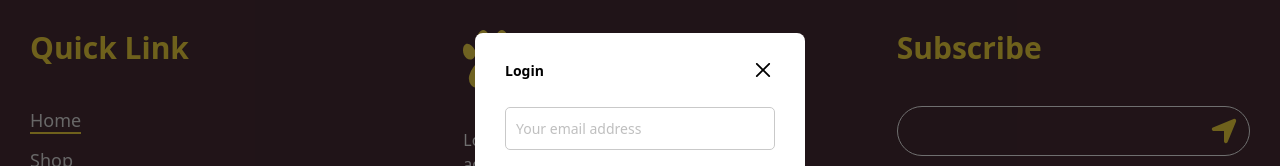
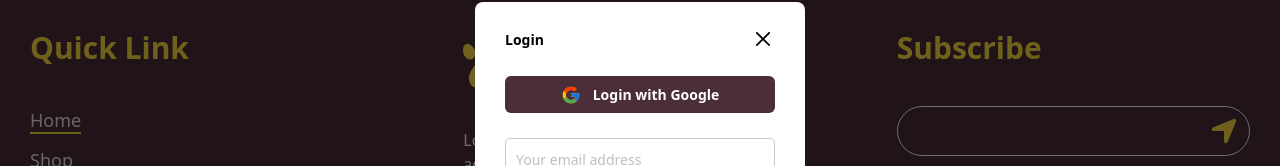
Before and after one commit to itsmeharazz/Pet-Shop, a React (Vite) app: page / in a window 1280 px wide. Both pictures are taken after a click on the icon 1235 px from the left and 48 px from the top of the page. Shown: the part 192-358 px from the top of the page. Built offline with nearby package versions, Linux system fonts and the light colour scheme; no server answers.

Commit message:
google authentication

```diff
--- a/package.json
+++ b/package.json
@@ -10,6 +10,7 @@
     "preview": "vite preview"
   },
   "dependencies": {
+    "@react-oauth/google": "^0.12.2",
     "@tailwindcss/vite": "^4.1.7",
     "react": "^19.1.0",
     "react-dom": "^19.1.0",
--- a/src/components/navBar/signinPopUp/SigninPopUp.jsx
+++ b/src/components/navBar/signinPopUp/SigninPopUp.jsx
@@ -1,10 +1,19 @@
 import React, { useState } from "react";
 import { RxCross2 } from "react-icons/rx";
+import { FcGoogle } from "react-icons/fc";
+import { useGoogleLogin } from "@react-oauth/google";
 
 const SignInPopUp = ({ setShowLogin }) => {
   const [currState, setCurrState] = useState("Login");
 
-  return (
+  const login = useGoogleLogin({
+    onSuccess: (codeResp) => {
+      console.log(codeResp);
+      // GetUserProfile(codeResp);
+    },
+    onError: (error) => console.log(error),
+  });
+    return (
     <div className='login-popup'>
       <div className='login-popup-container'>
         <div className='login-popup-title'>
@@ -14,6 +23,10 @@ const SignInPopUp = ({ setShowLogin }) => {
             className='cursor-pointer text-2xl font-extrabold '
           />
         </div>
+        <button onClick={login} className='w-full bg-[#4b2e37] text-center p-2 text-white rounded-md  cursor-pointer flex items-center justify-center gap-3 font-bold'>
+          <FcGoogle className='text-xl' />
+          Login with Google
+        </button>
         <div className='login-popup-inputs'>
           {currState === "Login" ? (
             <></>
@@ -22,9 +35,10 @@ const SignInPopUp = ({ setShowLogin }) => {
           )}
           <input type='email' placeholder='Your email address' className='' />
           <input type='password' placeholder='Your Password' className='' />
-          <button className='w-full bg-[#4b2e37] p-2 text-white rounded-md hover:bg-accent-dark cursor-pointer font-bold'>
+          <button className='w-full bg-[#4b2e37] p-2 text-white rounded-md hover:bg-amber-300 cursor-pointer font-bold'>
             {currState === "Sign Up" ? "Create Account" : "Login"}
           </button>
+
           <div className='login-popup-condition'>
             <input type='checkbox' name='' id='' />
             <p>By continuing this,I agree with terms & conditions</p>
```
Also changed, not shown: src/main.jsx (+7 -4 lines), 1 other file (tests, documents, lock files or other folders).
